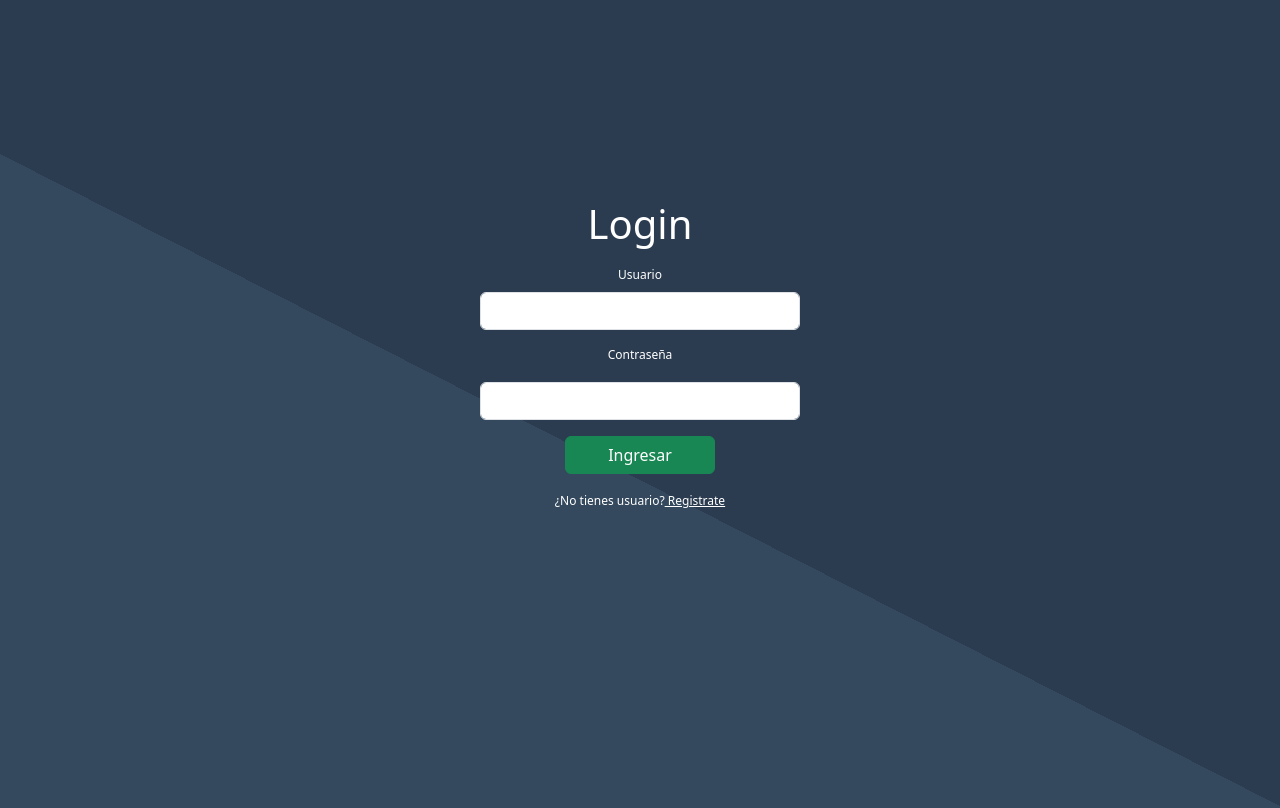
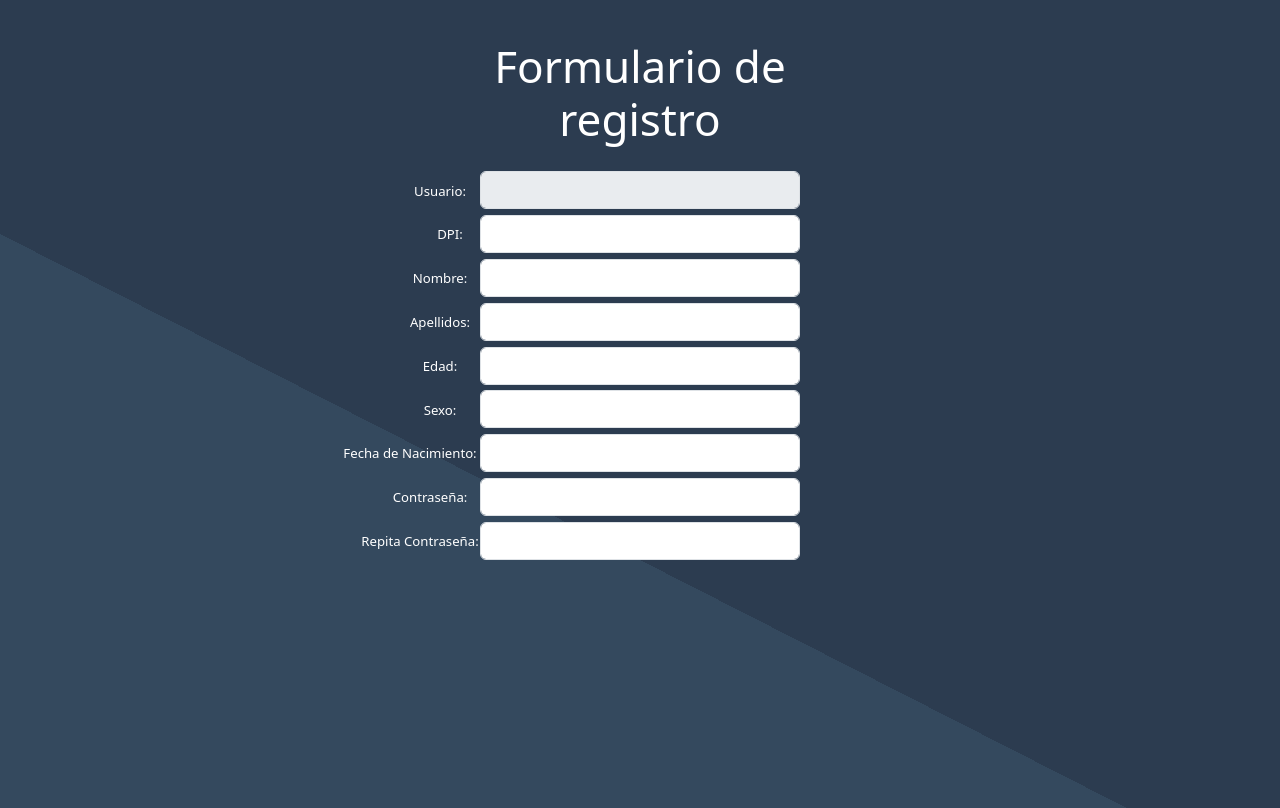
Before and after one commit to jescobariesa/sistema_web, an Angular app: page / in a window 1280 px wide. Shown: the top 808 px of the page. Built offline with nearby package versions, Linux system fonts and the light colour scheme.

Commit message:
formulario

```diff
--- a/src/app/app.html
+++ b/src/app/app.html
@@ -1 +1,4 @@
-<app-login></app-login>
+<!--
+<forms-registro></forms-registro>
+-->
+<forms-registro></forms-registro>
--- a/src/app/app.ts
+++ b/src/app/app.ts
@@ -1,10 +1,11 @@
 import { Component, signal } from '@angular/core';
 import { RouterOutlet } from '@angular/router';
 import { Login } from "./modules/login/login";
+import { FormsRegistro } from "./modules/forms-registro/forms-registro";
 
 @Component({
   selector: 'app-root',
-  imports: [RouterOutlet, Login],
+  imports: [RouterOutlet, Login, FormsRegistro],
   templateUrl: './app.html',
   styleUrl: './app.css'
 })
--- /dev/null
+++ b/src/app/modules/forms-registro/forms-registro.css
@@ -0,0 +1,9 @@
+body{
+
+  height: 140vh;
+  background:linear-gradient(27deg, #34495e 50%, #2c3c50 50%)
+}
+.text{
+color: white;
+font-size: 110%;
+}
--- /dev/null
+++ b/src/app/modules/forms-registro/forms-registro.html
@@ -0,0 +1,62 @@
+<!doctype html>
+<html lang="en">
+  <head>
+    <meta charset="utf-8">
+    <meta name="viewport" content="width=device-width, initial-scale=1">
+    <title>Bootstrap demo</title>
+    <link href="https://cdn.jsdelivr.net/npm/bootstrap@5.3.7/dist/css/bootstrap.min.css" rel="stylesheet" integrity="sha384-LN+7fdVzj6u52u30Kp6M/trliBMCMKTyK833zpbD+pXdCLuTusPj697FH4R/5mcr" crossorigin="anonymous">
+<link rel="stylesheet" href="https://cdn.jsdelivr.net/npm/bootstrap@5.3.0/dist/css/bootstrap.min.css">
+
+</head>
+  <body>
+    <script src="https://cdn.jsdelivr.net/npm/bootstrap@5.3.7/dist/js/bootstrap.bundle.min.js" integrity="sha384-ndDqU0Gzau9qJ1lfW4pNLlhNTkCfHzAVBReH9diLvGRem5+R9g2FzA8ZGN954O5Q" crossorigin="anonymous"></script>
+
+
+        <div style="height: 10vh;margin: 0;display: flex; justify-content: center; align-items: center;">
+            <div style="text-align:center; width: 400px; height: 60px; font-size: 12px; padding: 40px;">
+        <h1><p class="text"> Formulario de registro </p></h1>
+    <div class="mb-3">
+    <label for="tipoUsuario"class="form-label" class="text"  style="margin-left: -400px; position: relative; top: 20px ">Usuario:</label>
+  <input type="Usuario" class="form-control" style="position: relative; top: -10px "  id="tipoUsuario"  disabled  >
+  </div>
+  <div class="mb-3">
+    <label for="tipodpi" class="text"style="margin-left: -380px; position: relative; top: -10px " >DPI:</label>
+    <input style="position: relative; top: -40px " type="text" maxlength="13" oninput="this.value = this.value.replace(/[^0-9]/g, '')"class="form-control" id="tipodpi" required>
+</div>
+
+  <div class="mb-3">
+ <label for="tipoNombre"class="form-label" class="text"  style="margin-left: -400px; position: relative; top: -40px ">Nombre:</label>
+  <input style="position: relative; top: -70px " type="text" class="form-control" id="tipoNombre" >
+  </div>
+  <div class="mb-3">
+    <label for="tipoNombre"class="form-label" class="text"  style="margin-left: -400px; position: relative; top: -70px ">Apellidos:</label>
+  <input style="position: relative; top: -100px " type="text" class="form-control" id="tipoNombre" >
+  </div>
+  <div class="mb-3">
+    <label for="tipoNombre"class="form-label" class="text"  style="margin-left: -400px; position: relative; top: -100px ">Edad:</label>
+  <input style="position: relative; top: -130px "type="text" maxlength="3" class="form-control" id="tipoNombre" >
+  </div>
+  <div class="mb-3">
+    <label for="tipoNombre"class="form-label" class="text"  style="margin-left: -400px; position: relative; top: -130px ">Sexo:</label>
+  <input style="position: relative; top: -160px "type="text" class="form-control" id="tipoNombre" >
+</div>
+  <div class="mb-3">
+    <label for="tipoNombre"class="form-label" class="text"  style="margin-left: -460px; position: relative; top: -160px ">Fecha de Nacimiento:</label>
+  <input style="position: relative; top: -190px "type="text" class="form-control" id="tipoNombre" >
+  </div>
+  <div class="mb-3">
+    <label for="exampleInputPassword1" class="text" style="margin-left: -420px; position: relative; top: -190px ">Contraseña:</label>
+    <input style="position: relative; top: -220px " type="password" class="form-control" id="exampleInputPassword1">
+  </div>
+  <div class="mb-3">
+    <label for="exampleInputPassword1" class="text" style="margin-left: -440px; position: relative; top: -220px ">Repita Contraseña:</label>
+    <input style="position: relative; top: -250px " type="password" class="form-control" id="exampleInputPassword1">
+<button class="btn btn-success" id="" style=" width:150px; margin-right: 20px;">Ingresar</button>
+  <button type="button" class="btn btn-danger" style=" width:150px;" >Cancelar</button>
+</div>
+</div>
+</div>
+
+
+</body>
+</html>
```
Also changed, not shown: src/app/modules/forms-registro/forms-registro.ts (added, +11 -0 lines), 1 other file (tests, documents, lock files or other folders).
